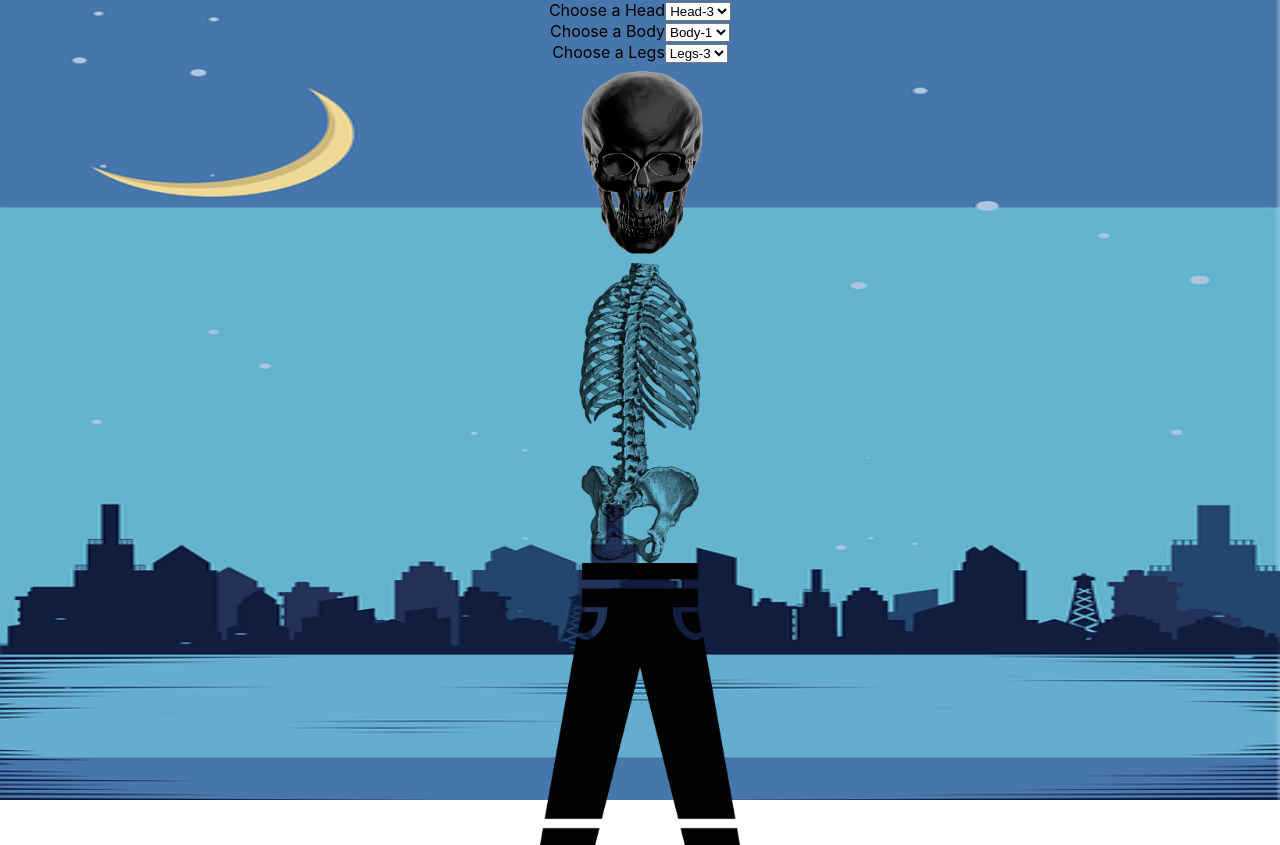
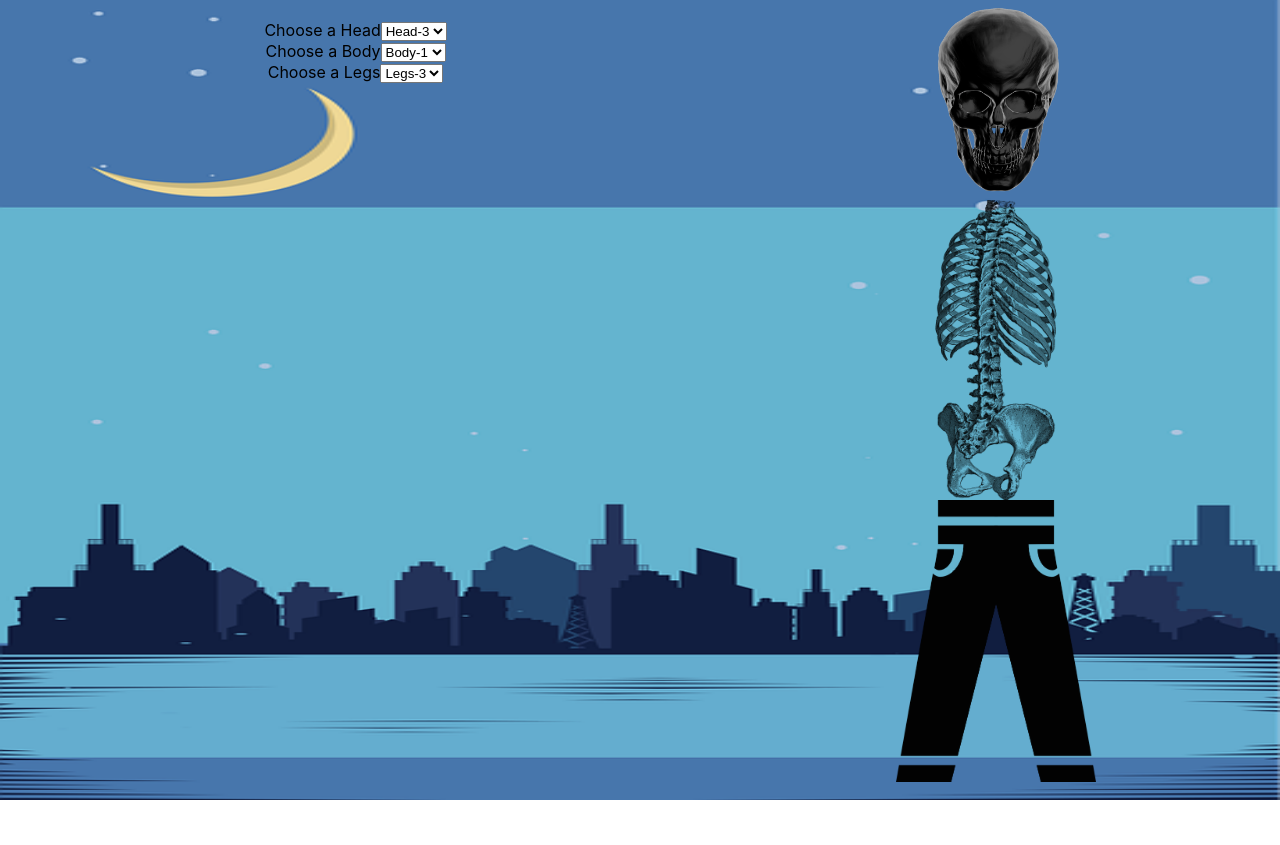
Before and after one commit to Zachary-Piontek/React-Character-Designer, a React (Create React App) app: page / in a window 1280 px wide. After the commit the page ends 800 px from the top, so only its background shows below. Built offline with nearby package versions, Linux system fonts and the light colour scheme.

Commit message:
added grid styles to main

```diff
--- a/src/components/Displays/Display.js
+++ b/src/components/Displays/Display.js
@@ -3,10 +3,12 @@ import '../Displays/display.css';
 
 export default function Display({ head, body, legs }) {
   return (
-    <div className='image-display'>
-      <img src={`${process.env.PUBLIC_URL}/Heads/${head}.png`} />
-      <img src={`${process.env.PUBLIC_URL}/Bodies/${body}.png`} />
-      <img src={`${process.env.PUBLIC_URL}/Legs/${legs}.png`} />
+    <div className='display'>
+      <div className='image-display'>
+        <img src={`${process.env.PUBLIC_URL}/Heads/${head}.png`} />
+        <img src={`${process.env.PUBLIC_URL}/Bodies/${body}.png`} />
+        <img src={`${process.env.PUBLIC_URL}/Legs/${legs}.png`} />
+      </div>
     </div>
   );
 }
--- a/src/components/Displays/display.css
+++ b/src/components/Displays/display.css
@@ -8,3 +8,7 @@ img {
     max-width: 200px;
     max-height: 300px;
 }
+
+.display {
+    grid-area: display;
+  }
--- a/src/components/Main/main.css
+++ b/src/components/Main/main.css
@@ -1,4 +1,7 @@
 main {
+    display: grid;
+    grid-template-columns: 1.25fr 1fr;
+    grid-template-areas: 'option display';
     height: 100vh;
     background-size: 100% 100%;
     background-repeat: no-repeat;
--- a/src/components/Options/Option.js
+++ b/src/components/Options/Option.js
@@ -1,8 +1,9 @@
 import React from 'react';
+import '../Options/option.css';
 
 export default function Option({ setHead, setBody, setLegs }) {
   return (
-    <div>
+    <div className='option'>
       <div>
         <label>Choose a Head</label>
         <select onChange={(event) => setHead(event.target.value)}>
--- /dev/null
+++ b/src/components/Options/option.css
@@ -0,0 +1,4 @@
+.option {
+    grid-area: option;
+    margin: 20px;
+  }
```
